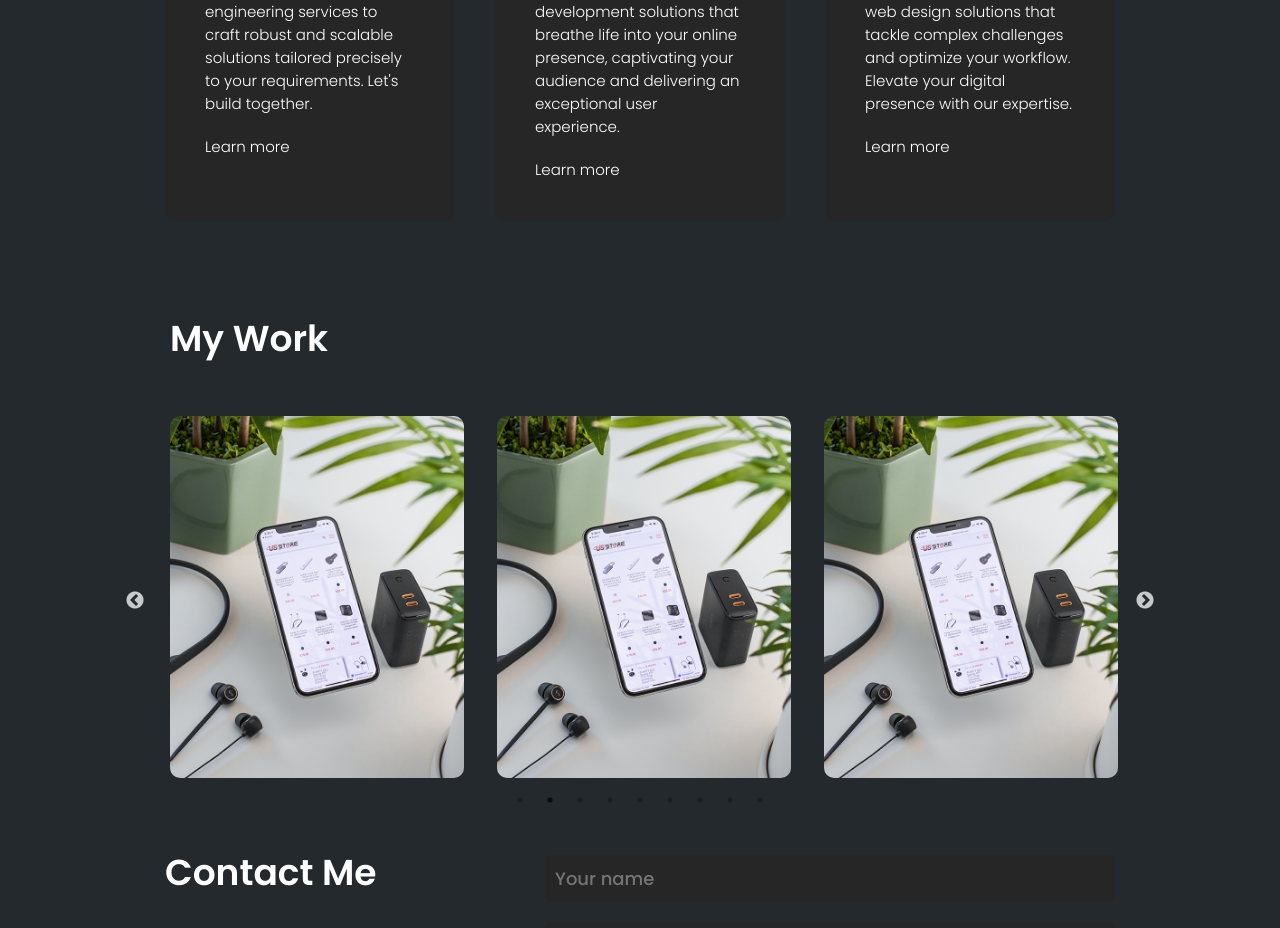
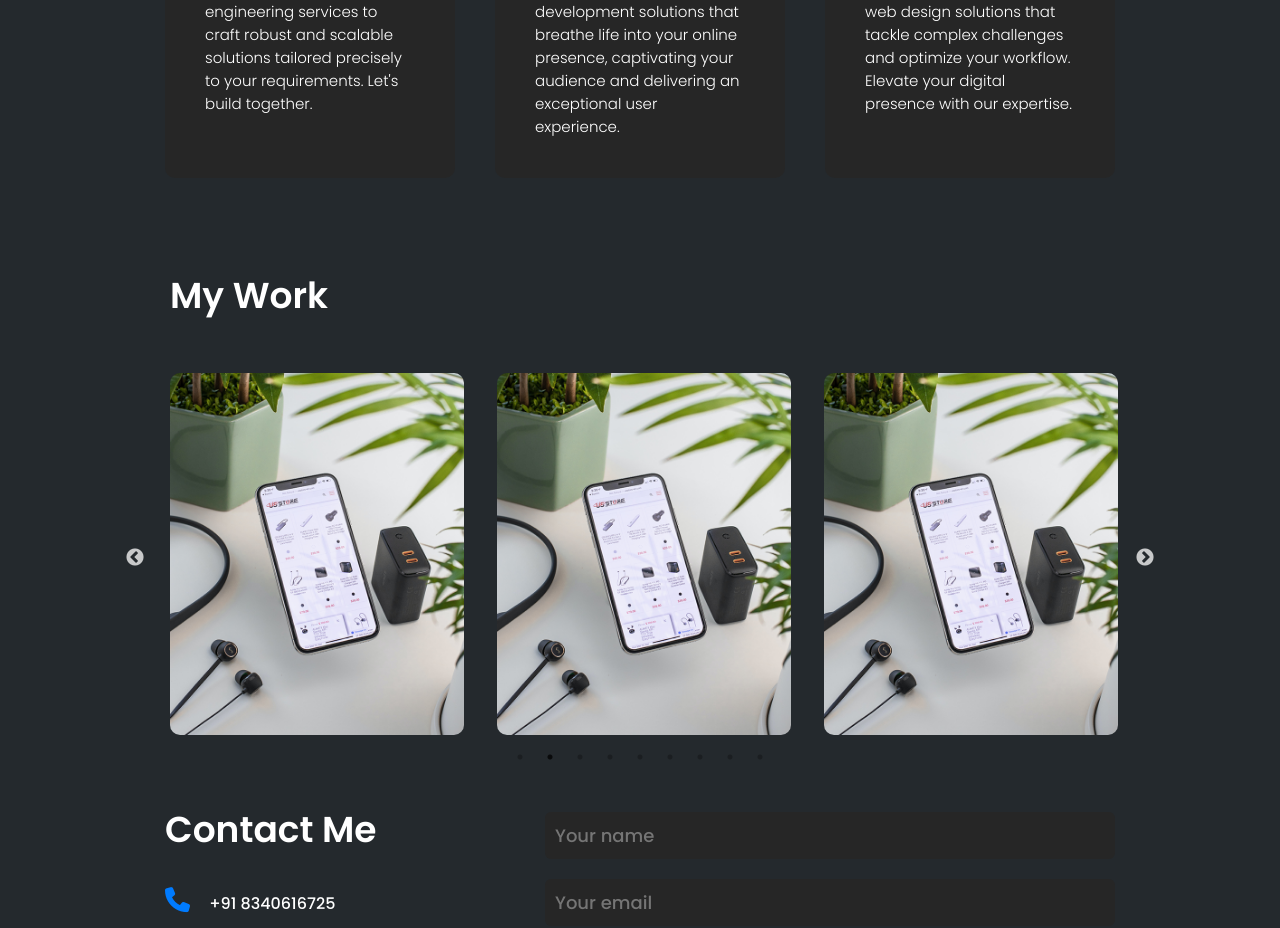
Before and after one commit to saurav1207/saurav, a React (Create React App) app: page / in a window 1280 px wide. Shown: the part 1841-2769 px from the top of the page. Built offline with nearby package versions, Linux system fonts and the light colour scheme.

Commit message:
Updated code

```diff
--- a/package.json
+++ b/package.json
@@ -37,5 +37,8 @@
       "last 1 firefox version",
       "last 1 safari version"
     ]
+  },
+  "devDependencies": {
+    "@babel/plugin-proposal-private-property-in-object": "^7.21.11"
   }
 }
--- a/src/components/Service.js
+++ b/src/components/Service.js
@@ -11,19 +11,19 @@ const service = () => {
         <i class="fa-solid fa-laptop-code"></i>
           <h2>Software Engg.</h2>
           <p>Providing expert software engineering services to craft robust and scalable solutions tailored precisely to your requirements. Let's build together.</p>
-          <a href="#">Learn more</a>
+          {/* <a href="#service">Learn more</a> */}
         </div>
         <div>
         <i className="fa-solid fa-code"></i>
           <h2>Web Develop</h2>
           <p>Offering creative web development solutions that breathe life into your online presence, captivating your audience and delivering an exceptional user experience.</p>
-          <a href="#">Learn more</a>
+          {/* <a href="#service">Learn more</a> */}
         </div>
         <div>
         <i class="fa-solid fa-crop-simple"></i>
           <h2>Web Designing</h2>
           <p>Crafting comprehensive web design solutions that tackle complex challenges and optimize your workflow. Elevate your digital presence with our expertise.</p>
-          <a href="#">Learn more</a>
+          {/* <a href="#service">Learn more</a> */}
         </div>
       </div>
 
```
Also changed, not shown: 1 other file (tests, documents, lock files or other folders).
